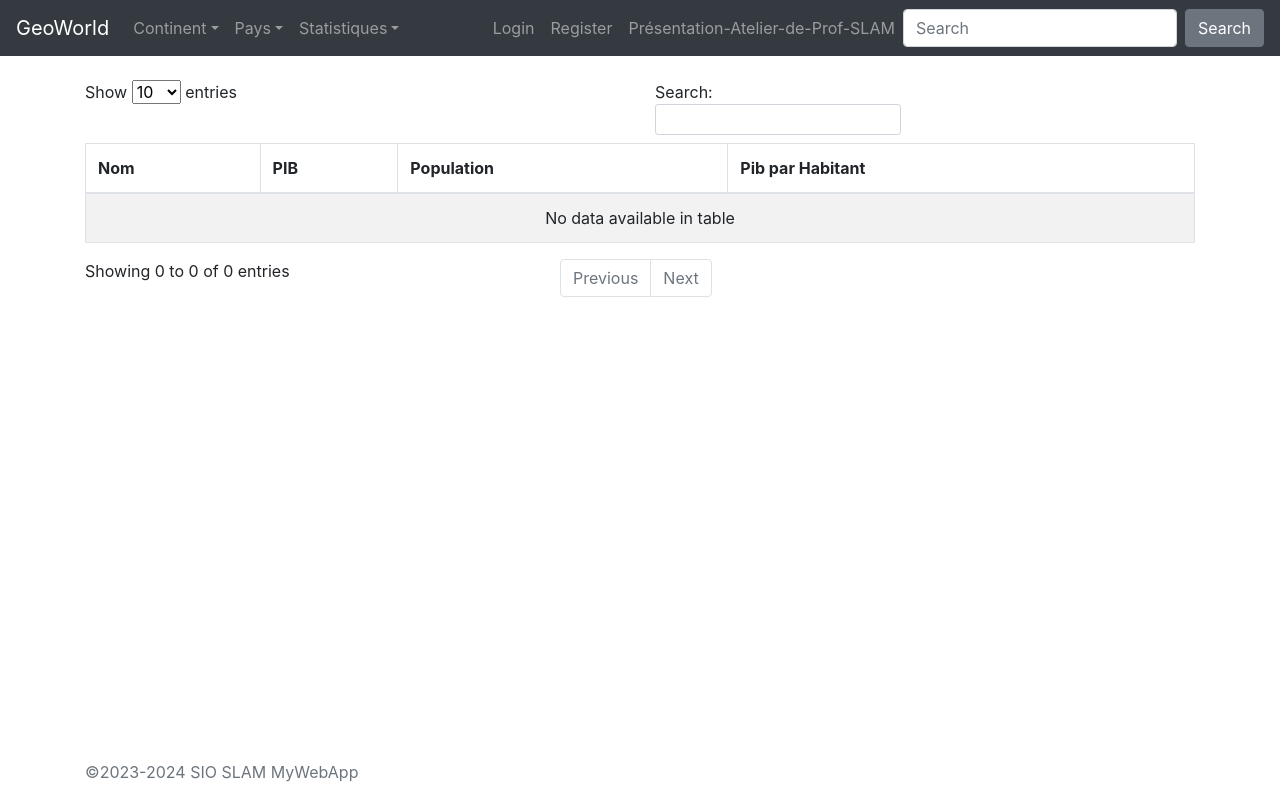
After one commit to nolanjean/world2025, a PHP site: page /pibperhab.php in a window 1280 px wide. The commit adds this page. Run offline with PHP 8.4, Linux system fonts and the light colour scheme; data that the repository does not hold is empty; some libraries are stand-ins or nearby versions.

Commit message:
Fin des statistique 2/2

```diff
--- a/header.php
+++ b/header.php
@@ -83,7 +83,7 @@
              aria-expanded="false">Statistiques</a>
              <div class="dropdown-menu" aria-labelledby="dropdown01">
                   <a class="dropdown-item" href="richesse.php">PIB par Pays</a>
-                  <a class="dropdown-item" href="">PIB par habitant</a>
+                  <a class="dropdown-item" href="pibperhab.php">PIB par habitant</a>
               </div>
         </li>
       </div>
--- a/inc/manager-db.php
+++ b/inc/manager-db.php
@@ -117,3 +117,9 @@ function statRich(){
     $query = 'SELECT Name,GNP FROM `Country` ORDER BY GNP DESC;';
     return $pdo->query($query)->fetchAll();
 }
+
+function statRichPerHab(){
+    global $pdo;
+    $query = 'SELECT Name,Population,GNP,(GNP/Population) as pibperhab FROM Country ORDER BY `pibperhab` DESC';
+    return $pdo->query($query)->fetchAll();
+}
--- /dev/null
+++ b/pibperhab.php
@@ -0,0 +1,38 @@
+<?php
+require_once 'header.php';
+require_once 'inc/manager-db.php';
+    $statRich= statRichPerHab();
+?>
+<link rel="stylesheet" href="css/style.css">
+<main role="main" class="flex-shrink-0">
+
+  <div class="container">
+    <div>
+     <table id="example" class="table table-striped table-bordered" style="width:100%">
+        <thead>
+          <tr>
+            <th>Nom</th>
+            <th>PIB</th>
+            <th>Population</th>
+            <th>Pib par Habitant</th>
+          </tr>
+        </thead>
+        <tbody>
+        <?php foreach($statRich as $pays): ?>
+            <tr>
+              <td> <?php echo $pays->Name ?></td>
+              <td> <?php echo $pays->GNP?></td>
+              <td> <?php echo $pays->Population?></td>
+              <td> <?php echo $pays->pibperhab?></td>
+            </tr>
+        <?php endforeach ?>
+        </tbody>
+     </table>
+    </div>
+  </div>
+</main>
+
+<?php
+require_once 'javascripts.php';
+require_once 'footer.php';
+?>
```
